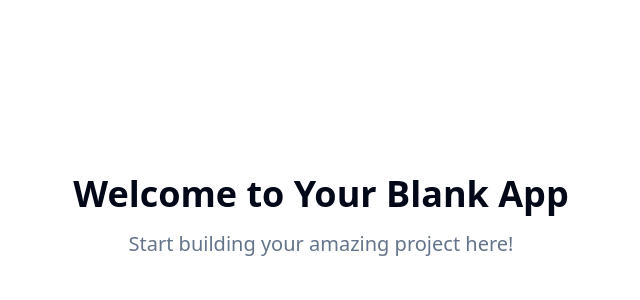
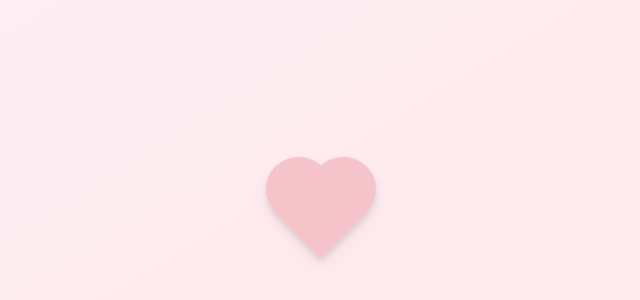
Before and after one commit to dambasilio/sophii, a React (Vite) app: page / in a window 1280 px wide. Shown: the part 184-484 px from the top of the page, without its empty margins (319-959 px from the left). Built offline with nearby package versions, Linux system fonts and the light colour scheme.

Commit message:
Add simple web page with animation
Create a web page with a pink heart that animates on click to reveal text and ballet shoes.

```diff
--- a/index.html
+++ b/index.html
@@ -1,14 +1,15 @@
+
 <!DOCTYPE html>
-<html lang="en">
+<html lang="es">
   <head>
     <meta charset="UTF-8" />
     <meta name="viewport" content="width=device-width, initial-scale=1.0" />
-    <title>amor-bailarina-magica</title>
-    <meta name="description" content="Lovable Generated Project" />
+    <title>Para mi bailarina bonita</title>
+    <meta name="description" content="Un mensaje especial para una bailarina muy especial" />
     <meta name="author" content="Lovable" />
 
-    <meta property="og:title" content="amor-bailarina-magica" />
-    <meta property="og:description" content="Lovable Generated Project" />
+    <meta property="og:title" content="Para mi bailarina bonita" />
+    <meta property="og:description" content="Un mensaje especial para una bailarina muy especial" />
     <meta property="og:type" content="website" />
     <meta property="og:image" content="https://lovable.dev/opengraph-image-p98pqg.png" />
 
--- /dev/null
+++ b/src/components/Heart.tsx
@@ -0,0 +1,27 @@
+
+import { Heart } from 'lucide-react';
+
+interface HeartComponentProps {
+  onClick: () => void;
+  isVisible: boolean;
+}
+
+const HeartComponent = ({ onClick, isVisible }: HeartComponentProps) => {
+  return (
+    <div
+      className={`cursor-pointer transition-all duration-300 hover:scale-110 ${
+        isVisible ? 'animate-floating' : 'animate-heart-disappear'
+      }`}
+      onClick={onClick}
+    >
+      <Heart
+        size={120}
+        fill="#f5c4ca"
+        color="#f5c4ca"
+        className="drop-shadow-lg hover:drop-shadow-xl transition-all duration-300"
+      />
+    </div>
+  );
+};
+
+export default HeartComponent;
--- /dev/null
+++ b/src/components/LoveMessage.tsx
@@ -0,0 +1,70 @@
+
+const LoveMessage = ({ isVisible }: { isVisible: boolean }) => {
+  if (!isVisible) return null;
+
+  return (
+    <div className="animate-message-appear text-center">
+      <h1 className="text-4xl md:text-6xl font-bold text-[#f5c4ca] mb-8 font-serif">
+        Te amo bailarina bonita
+      </h1>
+
+      <div className="flex justify-center items-center space-x-8 animate-ballet-shoes-dance">
+        {/* Zapatilla izquierda */}
+        <div className="relative">
+          <svg width="80" height="60" viewBox="0 0 80 60" className="drop-shadow-lg">
+            <path
+              d="M15 45 Q20 35 35 35 Q50 35 65 40 Q70 42 70 45 Q70 50 60 52 L20 52 Q15 50 15 45 Z"
+              fill="#f5c4ca"
+              stroke="#e8a3ab"
+              strokeWidth="2"
+            />
+            <path
+              d="M35 35 Q40 25 45 20 Q50 15 55 20 Q60 25 55 30 Q50 35 35 35"
+              fill="#f5c4ca"
+              stroke="#e8a3ab"
+              strokeWidth="2"
+            />
+            {/* Cintas */}
+            <path
+              d="M30 35 Q25 30 20 25 M40 35 Q35 30 30 25 M50 35 Q45 30 40 25"
+              stroke="#e8a3ab"
+              strokeWidth="1.5"
+              fill="none"
+            />
+          </svg>
+        </div>
+
+        {/* Zapatilla derecha */}
+        <div className="relative">
+          <svg width="80" height="60" viewBox="0 0 80 60" className="drop-shadow-lg">
+            <path
+              d="M65 45 Q60 35 45 35 Q30 35 15 40 Q10 42 10 45 Q10 50 20 52 L60 52 Q65 50 65 45 Z"
+              fill="#f5c4ca"
+              stroke="#e8a3ab"
+              strokeWidth="2"
+            />
+            <path
+              d="M45 35 Q40 25 35 20 Q30 15 25 20 Q20 25 25 30 Q30 35 45 35"
+              fill="#f5c4ca"
+              stroke="#e8a3ab"
+              strokeWidth="2"
+            />
+            {/* Cintas */}
+            <path
+              d="M50 35 Q55 30 60 25 M40 35 Q45 30 50 25 M30 35 Q35 30 40 25"
+              stroke="#e8a3ab"
+              strokeWidth="1.5"
+              fill="none"
+            />
+          </svg>
+        </div>
+      </div>
+
+      <div className="mt-8 text-[#f5c4ca] text-lg font-light">
+        ✨ Con todo mi amor ✨
+      </div>
+    </div>
+  );
+};
+
+export default LoveMessage;
--- a/src/pages/Index.tsx
+++ b/src/pages/Index.tsx
@@ -1,11 +1,37 @@
-// Update this page (the content is just a fallback if you fail to update the page)
+
+import { useState } from 'react';
+import HeartComponent from '@/components/Heart';
+import LoveMessage from '@/components/LoveMessage';
 
 const Index = () => {
+  const [showMessage, setShowMessage] = useState(false);
+  const [heartVisible, setHeartVisible] = useState(true);
+
+  const handleHeartClick = () => {
+    setHeartVisible(false);
+    // Esperar a que termine la animación del corazón antes de mostrar el mensaje
+    setTimeout(() => {
+      setShowMessage(true);
+    }, 800);
+  };
+
   return (
-    <div className="min-h-screen flex items-center justify-center bg-background">
+    <div className="min-h-screen flex items-center justify-center bg-gradient-to-br from-pink-50 to-rose-100 p-4">
       <div className="text-center">
-        <h1 className="text-4xl font-bold mb-4">Welcome to Your Blank App</h1>
-        <p className="text-xl text-muted-foreground">Start building your amazing project here!</p>
+        {heartVisible && (
+          <HeartComponent
+            onClick={handleHeartClick}
+            isVisible={heartVisible}
+          />
+        )}
+
+        <LoveMessage isVisible={showMessage} />
+
+        {!heartVisible && !showMessage && (
+          <div className="text-[#f5c4ca] text-lg animate-pulse">
+            Preparando tu sorpresa...
+          </div>
+        )}
       </div>
     </div>
   );
--- a/tailwind.config.ts
+++ b/tailwind.config.ts
@@ -1,3 +1,4 @@
+
 import type { Config } from "tailwindcss";
 
 export default {
@@ -84,11 +85,58 @@ export default {
 					to: {
 						height: '0'
 					}
+				},
+				'heart-disappear': {
+					'0%': {
+						transform: 'scale(1)',
+						opacity: '1'
+					},
+					'50%': {
+						transform: 'scale(1.2)',
+						opacity: '0.8'
+					},
+					'100%': {
+						transform: 'scale(0)',
+						opacity: '0'
+					}
+				},
+				'message-appear': {
+					'0%': {
+						transform: 'translateY(20px) scale(0.8)',
+						opacity: '0'
+					},
+					'100%': {
+						transform: 'translateY(0) scale(1)',
+						opacity: '1'
+					}
+				},
+				'ballet-shoes-dance': {
+					'0%, 100%': {
+						transform: 'translateY(0) rotate(0deg)'
+					},
+					'25%': {
+						transform: 'translateY(-10px) rotate(-5deg)'
+					},
+					'75%': {
+						transform: 'translateY(-5px) rotate(5deg)'
+					}
+				},
+				'floating': {
+					'0%, 100%': {
+						transform: 'translateY(0px)'
+					},
+					'50%': {
+						transform: 'translateY(-10px)'
+					}
 				}
 			},
 			animation: {
 				'accordion-down': 'accordion-down 0.2s ease-out',
-				'accordion-up': 'accordion-up 0.2s ease-out'
+				'accordion-up': 'accordion-up 0.2s ease-out',
+				'heart-disappear': 'heart-disappear 0.8s ease-in-out forwards',
+				'message-appear': 'message-appear 1s ease-out forwards',
+				'ballet-shoes-dance': 'ballet-shoes-dance 2s ease-in-out infinite',
+				'floating': 'floating 3s ease-in-out infinite'
 			}
 		}
 	},
```
